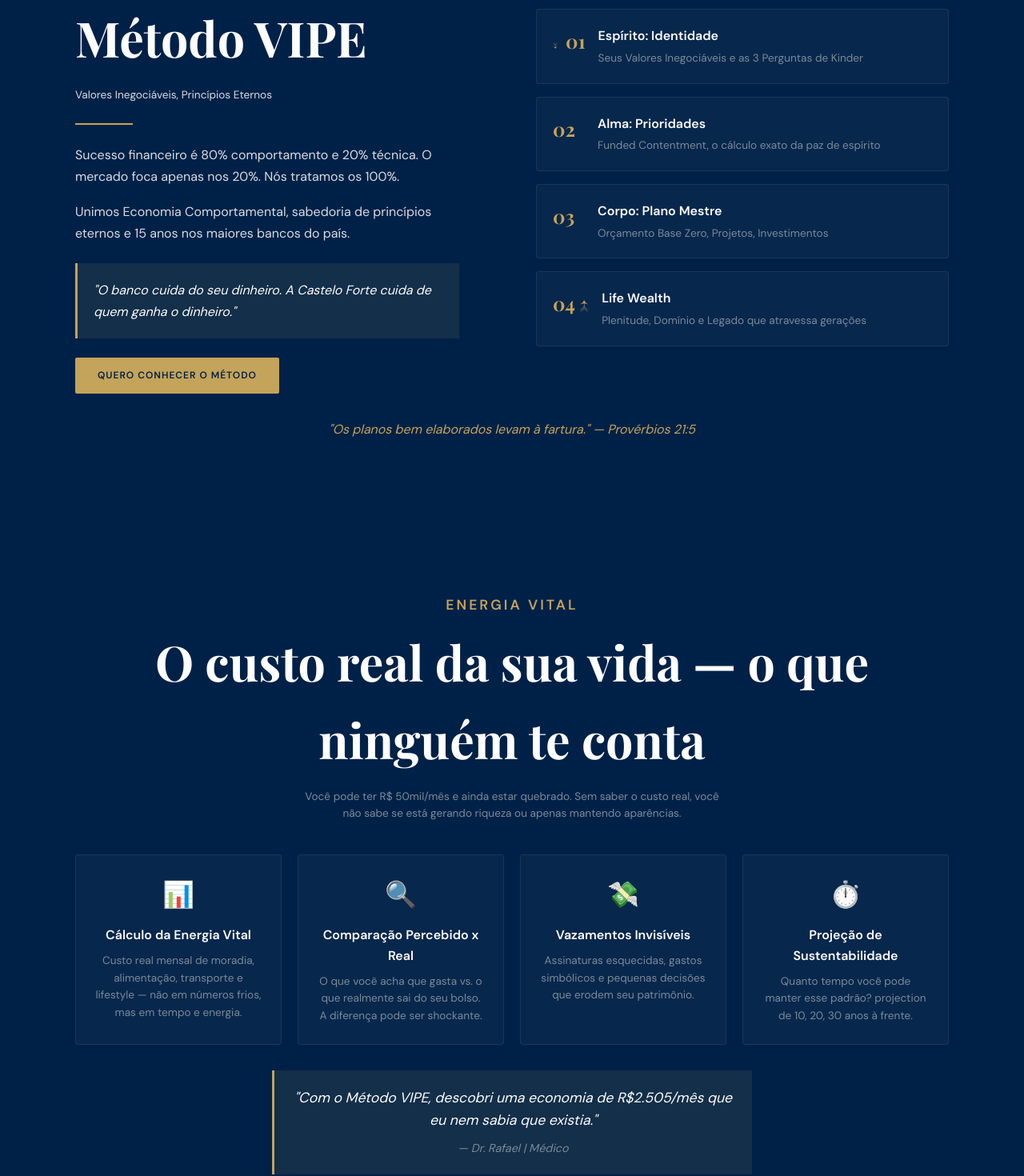
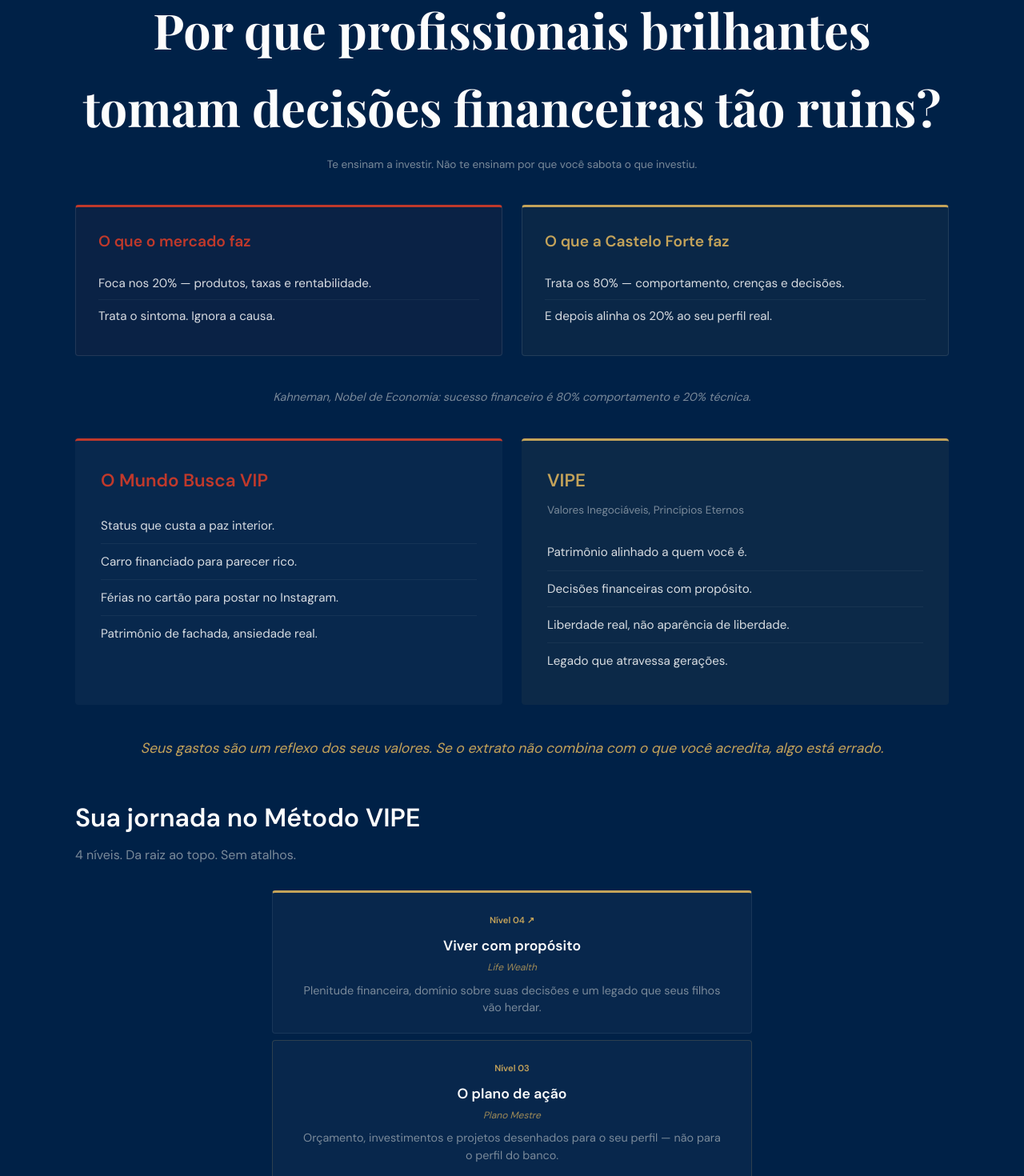
Before and after one commit to maycontour-bit/cf-site, a Next.js app: page / in a window 1280 px wide. Shown: the part 2700-4170 px from the top of the page at 80% size. Built offline with nearby package versions, Linux system fonts and the light colour scheme.

Commit message:
Refactor: nova secao Metodo VIPE com 3 blocos - Dor, VIP vs VIPE, Jornada

```diff
--- a/app/globals.css
+++ b/app/globals.css
@@ -1112,3 +1112,203 @@
   font-size: 1.1rem;
 }
 /* v2 */
+
+/* BLOCO 1: A DOR */
+.metodo-dor-grid {
+  display: grid;
+  grid-template-columns: 1fr 1fr;
+  gap: 24px;
+  margin: 40px 0;
+}
+
+.dor-card {
+  padding: 28px;
+  border-radius: 4px;
+  background: rgba(255,255,255,0.03);
+  border: 1px solid rgba(255,255,255,0.1);
+}
+
+.dor-card-mercado {
+  border-top: 3px solid var(--red-danger);
+  background: rgba(192,57,43,0.05);
+}
+
+.dor-card-castelo {
+  border-top: 3px solid var(--gold);
+  background: rgba(196,163,90,0.05);
+}
+
+.dor-card-title {
+  font-size: 1.2rem;
+  margin-bottom: 16px;
+}
+
+.dor-card-mercado .dor-card-title {
+  color: var(--red-danger);
+}
+
+.dor-card-castelo .dor-card-title {
+  color: var(--gold);
+}
+
+.dor-card ul {
+  list-style: none;
+}
+
+.dor-card ul li {
+  padding: 8px 0;
+  border-bottom: 1px solid rgba(255,255,255,0.05);
+  font-size: 0.95rem;
+  color: rgba(253,253,253,0.85);
+}
+
+.dor-card ul li:last-child {
+  border-bottom: none;
+}
+
+.metodo-authority {
+  text-align: center;
+  font-size: 0.9rem;
+  color: var(--gray-muted);
+  margin: 32px 0;
+  font-style: italic;
+}
+
+/* BLOCO 2: VIP vs VIPE */
+.vip-vipe-grid {
+  display: grid;
+  grid-template-columns: 1fr 1fr;
+  gap: 24px;
+  margin: 40px 0;
+}
+
+.vip-card,
+.vipe-card {
+  padding: 32px;
+  border-radius: 4px;
+  background: rgba(255,255,255,0.03);
+}
+
+.vip-card {
+  border-top: 3px solid var(--red-danger);
+}
+
+.vipe-card {
+  border-top: 3px solid var(--gold);
+  background: rgba(196,163,90,0.06);
+}
+
+.vip-card-title,
+.vipe-card-title {
+  font-size: 1.4rem;
+  margin-bottom: 16px;
+}
+
+.vip-card-title {
+  color: var(--red-danger);
+}
+
+.vipe-card-title {
+  color: var(--gold);
+  font-weight: 700;
+}
+
+.vipe-card-subtitle {
+  font-size: 0.85rem;
+  color: var(--gray-muted);
+  margin-bottom: 20px;
+  margin-top: -8px;
+}
+
+.vip-card ul li,
+.vipe-card ul li {
+  list-style: none;
+  padding: 10px 0;
+  font-size: 0.95rem;
+  color: rgba(253,253,253,0.85);
+  border-bottom: 1px solid rgba(255,255,255,0.05);
+}
+
+.vip-card ul li:last-child,
+.vipe-card ul li:last-child {
+  border-bottom: none;
+}
+
+.vip-vipe-quote {
+  text-align: center;
+  font-size: 1.1rem;
+  color: var(--gold);
+  font-style: italic;
+  margin: 32px 0;
+}
+
+/* BLOCO 3: A JORNADA */
+.jornada-section {
+  margin-top: 48px;
+}
+
+.jornada-title {
+  font-size: 2rem;
+  margin-bottom: 8px;
+}
+
+.jornada-subtitle {
+  color: var(--gray-muted);
+  margin-bottom: 32px;
+}
+
+.jornada-piramide {
+  display: flex;
+  flex-direction: column;
+  align-items: center;
+  gap: 8px;
+}
+
+.jornada-nivel {
+  padding: 20px 32px;
+  background: rgba(255,255,255,0.03);
+  border: 1px solid rgba(255,255,255,0.07);
+  border-radius: 4px;
+  text-align: center;
+  max-width: 600px;
+}
+
+.jornada-nivel-1 { width: 100%; border-color: rgba(196,163,90,0.3); }
+.jornada-nivel-2 { width: 85%; border-color: rgba(196,163,90,0.25); }
+.jornada-nivel-3 { width: 70%; border-color: rgba(196,163,90,0.2); }
+.jornada-nivel-4 { width: 55%; border-top: 3px solid var(--gold); }
+
+.jornada-label {
+  display: inline-block;
+  font-size: 0.7rem;
+  font-weight: 600;
+  color: var(--gold);
+  margin-bottom: 8px;
+}
+
+.jornada-nivel h4 {
+  font-size: 1.1rem;
+  margin-bottom: 4px;
+}
+
+.jornada-tech {
+  font-size: 0.75rem;
+  font-style: italic;
+  color: var(--gold);
+  opacity: 0.8;
+  margin-bottom: 8px;
+}
+
+.jornada-nivel p:last-child {
+  font-size: 0.9rem;
+  color: var(--gray-muted);
+  line-height: 1.5;
+}
+
+@media (max-width: 768px) {
+  .metodo-dor-grid,
+  .vip-vipe-grid {
+    grid-template-columns: 1fr;
+  }
+  .jornada-nivel { width: 100% !important; }
+}
--- a/app/page.tsx
+++ b/app/page.tsx
@@ -163,60 +163,89 @@
         </div>
       </section>
 
-      {/* 4. MÉTODO VIPE */}
+      {/* 4. MÉTODO VIPE - NOVA VERSÃO */}
       <section className="section" id="metodo">
         <div className="container">
-          <div className="metodo-grid">
-            <div className="metodo-content">
-              <p className="section-tag">O Método</p>
-              <h2 className="section-title">Método VIPE</h2>
-              <p className="section-subtitle" style={{marginLeft: 0, textAlign: 'left'}}>Valores Inegociáveis, Princípios Eternos</p>
+          <p className="section-tag">O Método</p>
+          <h2 className="section-title">Por que profissionais brilhantes tomam decisões financeiras tão ruins?</h2>
+          <p className="section-subtitle">Te ensinam a investir. Não te ensinam por que você sabota o que investiu.</p>
 
-              <div className="metodo-divider"></div>
+          {/* BLOCO 1: A DOR */}
+          <div className="metodo-dor-grid">
+            <div className="dor-card dor-card-mercado">
+              <h3 className="dor-card-title">O que o mercado faz</h3>
+              <ul>
+                <li>Foca nos 20% — produtos, taxas e rentabilidade.</li>
+                <li>Trata o sintoma. Ignora a causa.</li>
+              </ul>
+            </div>
+            <div className="dor-card dor-card-castelo">
+              <h3 className="dor-card-title">O que a Castelo Forte faz</h3>
+              <ul>
+                <li>Trata os 80% — comportamento, crenças e decisões.</li>
+                <li>E depois alinha os 20% ao seu perfil real.</li>
+              </ul>
+            </div>
+          </div>
+          <p className="metodo-authority">Kahneman, Nobel de Economia: sucesso financeiro é 80% comportamento e 20% técnica.</p>
 
-              <p>Sucesso financeiro é 80% comportamento e 20% técnica. O mercado foca apenas nos 20%. Nós tratamos os 100%.</p>
-              <p>Unimos Economia Comportamental, sabedoria de princípios eternos e 15 anos nos maiores bancos do país.</p>
+          {/* BLOCO 2: VIP vs VIPE */}
+          <div className="vip-vipe-grid">
+            <div className="vip-card">
+              <h3 className="vip-card-title">O Mundo Busca VIP</h3>
+              <ul>
+                <li>Status que custa a paz interior.</li>
+                <li>Carro financiado para parecer rico.</li>
+                <li>Férias no cartão para postar no Instagram.</li>
+                <li>Patrimônio de fachada, ansiedade real.</li>
+              </ul>
+            </div>
+            <div className="vipe-card">
+              <h3 className="vipe-card-title">VIPE</h3>
+              <p className="vipe-card-subtitle">Valores Inegociáveis, Princípios Eternos</p>
+              <ul>
+                <li>Patrimônio alinhado a quem você é.</li>
+                <li>Decisões financeiras com propósito.</li>
+                <li>Liberdade real, não aparência de liberdade.</li>
+                <li>Legado que atravessa gerações.</li>
+              </ul>
+            </div>
+          </div>
+          <p className="vip-vipe-quote">Seus gastos são um reflexo dos seus valores. Se o extrato não combina com o que você acredita, algo está errado.</p>
 
-              <div className="metodo-quote">
-                <p>"O banco cuida do seu dinheiro. A Castelo Forte cuida de quem ganha o dinheiro."</p>
+          {/* BLOCO 3: A JORNADA */}
+          <div className="jornada-section">
+            <h2 className="jornada-title">Sua jornada no Método VIPE</h2>
+            <p className="jornada-subtitle">4 níveis. Da raiz ao topo. Sem atalhos.</p>
+            <div className="jornada-piramide">
+              <div className="jornada-nivel jornada-nivel-4">
+                <span className="jornada-label">Nível 04 ↗</span>
+                <h4>Viver com propósito</h4>
+                <p className="jornada-tech">Life Wealth</p>
+                <p>Plenitude financeira, domínio sobre suas decisões e um legado que seus filhos vão herdar.</p>
               </div>
-
-              <a href={WHATSAPP_URL} target="_blank" rel="noopener noreferrer" className="btn btn-primary">Quero conhecer o método</a>
-            </div>
-
-            <div className="pilares-list">
-              <div className="pilar-card">
-                <div className="pilar-num"><span className="pilar-arrow">↓</span> 01</div>
-                <div>
-                  <p className="pilar-title">Espírito: Identidade</p>
-                  <p className="pilar-desc">Seus Valores Inegociáveis e as 3 Perguntas de Kinder</p>
-                </div>
+              <div className="jornada-nivel jornada-nivel-3">
+                <span className="jornada-label">Nível 03</span>
+                <h4>O plano de ação</h4>
+                <p className="jornada-tech">Plano Mestre</p>
+                <p>Orçamento, investimentos e projetos desenhados para o seu perfil — não para o perfil do banco.</p>
               </div>
-              <div className="pilar-card">
-                <div className="pilar-num">02</div>
-                <div>
-                  <p className="pilar-title">Alma: Prioridades</p>
-                  <p className="pilar-desc">Funded Contentment, o cálculo exato da paz de espírito</p>
-                </div>
+              <div className="jornada-nivel jornada-nivel-2">
+                <span className="jornada-label">Nível 02</span>
+                <h4>O que te traz paz</h4>
+                <p className="jornada-tech">Prioridades</p>
+                <p>Calculamos o número exato que você precisa para viver em paz — sem excesso, sem escassez.</p>
               </div>
-              <div className="pilar-card">
-                <div className="pilar-num">03</div>
-                <div>
-                  <p className="pilar-title">Corpo: Plano Mestre</p>
-                  <p className="pilar-desc">Orçamento Base Zero, Projetos, Investimentos</p>
-                </div>
-              </div>
-              <div className="pilar-card">
-                <div className="pilar-num">04 ↑</div>
-                <div>
-                  <p className="pilar-title">Life Wealth</p>
-                  <p className="pilar-desc">Plenitude, Domínio e Legado que atravessa gerações</p>
-                </div>
+              <div className="jornada-nivel jornada-nivel-1">
+                <span className="jornada-label">Nível 01 ↓</span>
+                <h4>Quem você é</h4>
+                <p className="jornada-tech">Identidade</p>
+                <p>Antes de falar de dinheiro, descobrimos seus valores, suas prioridades reais e o que você não abre mão.</p>
               </div>
             </div>
           </div>
 
-          <p className="verse">"Os planos bem elaborados levam à fartura." — Provérbios 21:5</p>
+          <a href={WHATSAPP_URL} target="_blank" rel="noopener noreferrer" className="btn btn-primary" style={{marginTop: '40px'}}>Quero conhecer o método</a>
         </div>
       </section>
 
```
